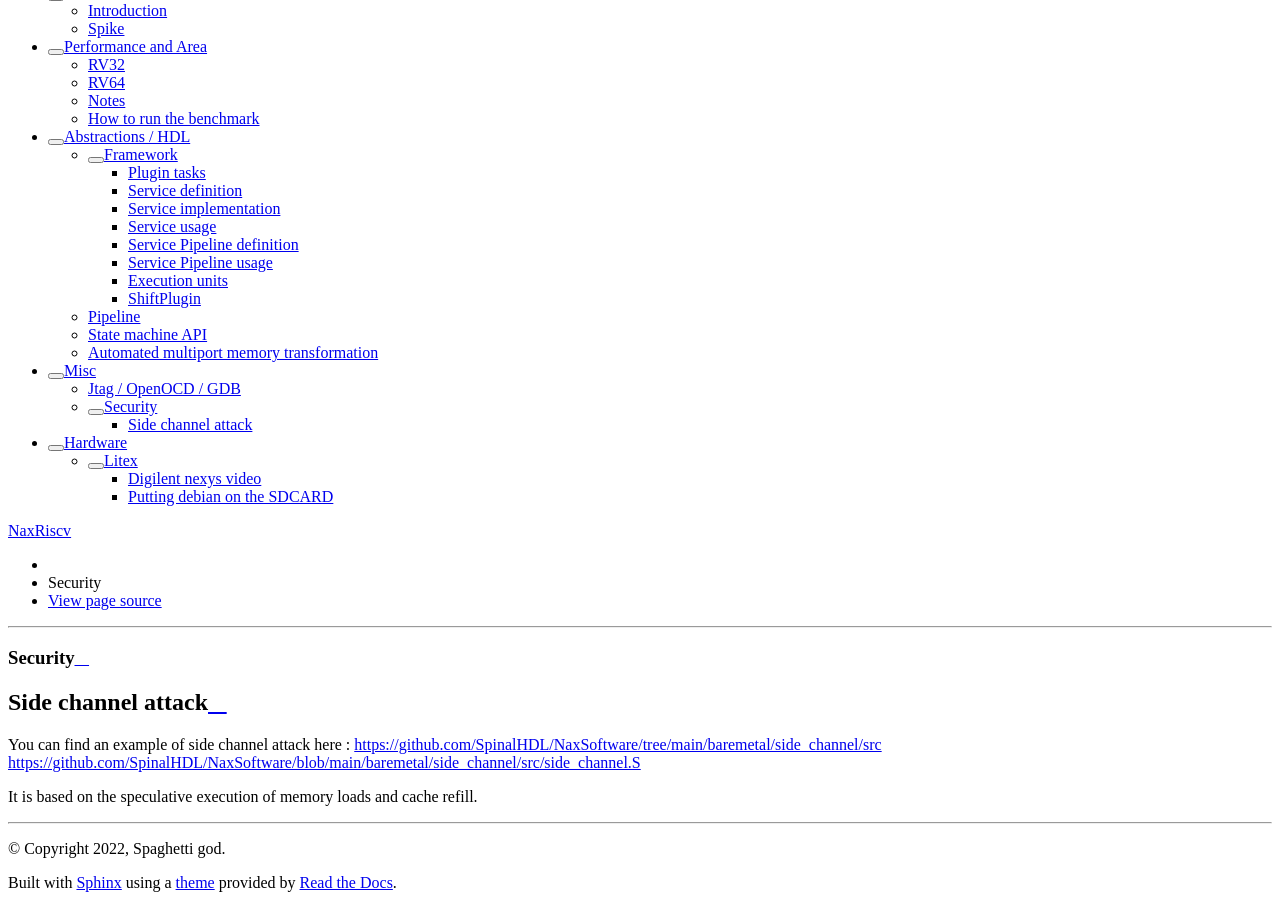
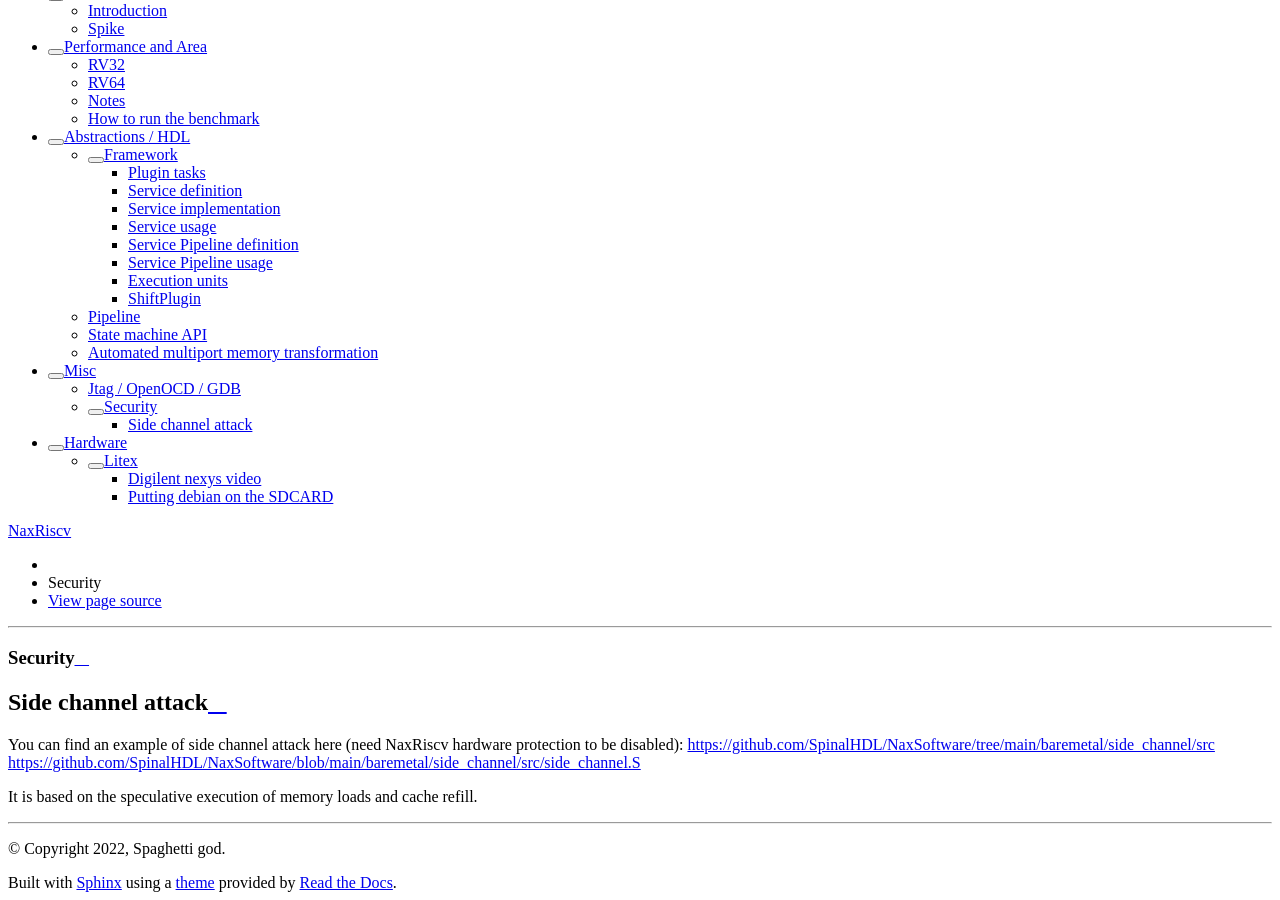
Before and after one commit to SpinalHDL/NaxRiscv-Rtd, a Sphinx documentation site: the page built from source/NaxRiscv/misc/security.rst, in a window 1280 px wide and 900 px high, scrolled down 673 px. Built offline with Sphinx 7.4.7 and the Read the Docs theme 2.0.0, drawn with Linux system fonts in a browser that asks for light colours.

Commit message:
sidechannel ++

```diff
--- a/source/NaxRiscv/misc/security.rst
+++ b/source/NaxRiscv/misc/security.rst
@@ -7,7 +7,7 @@ Security
 Side channel attack
 ---------------------
 
-You can find an example of side channel attack here :
+You can find an example of side channel attack here (need NaxRiscv hardware protection to be disabled):
 https://github.com/SpinalHDL/NaxSoftware/tree/main/baremetal/side_channel/src
 https://github.com/SpinalHDL/NaxSoftware/blob/main/baremetal/side_channel/src/side_channel.S
 
```
